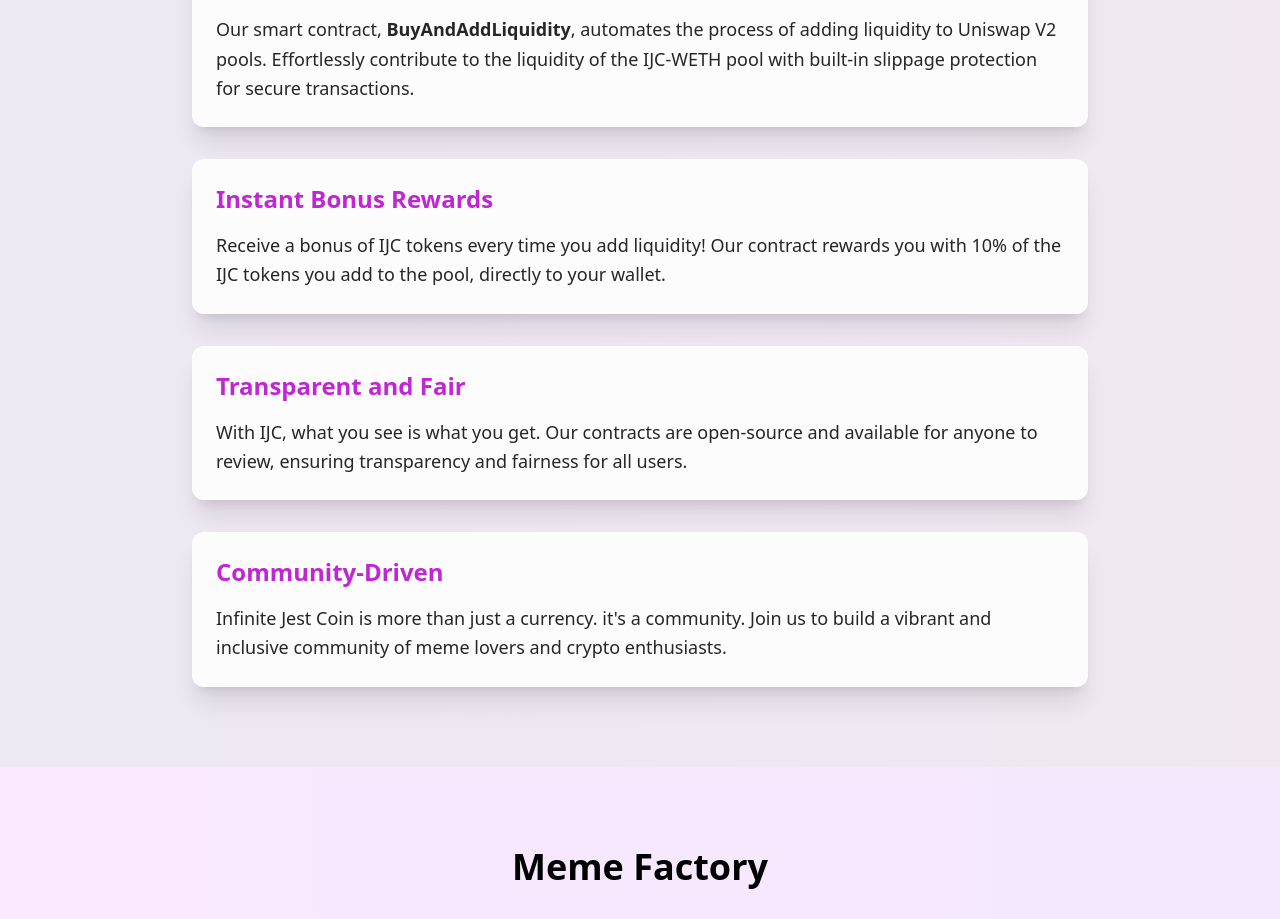
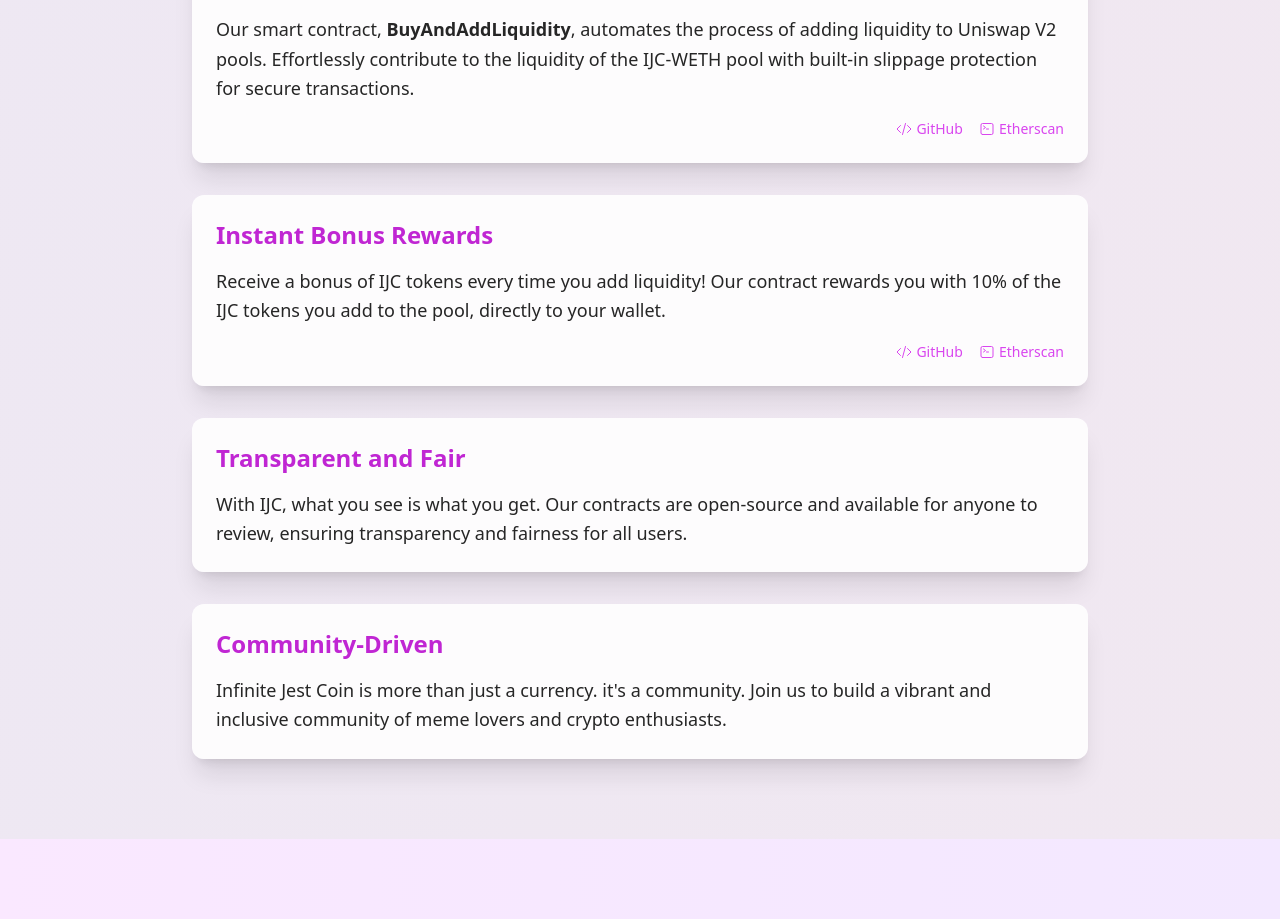
Before and after one commit to INFINITE-JEST-COIN/INFINITE-JEST-COIN-WEBSITE, a React (Vite) app: page / in a window 1280 px wide. Shown: the part 1950-2869 px from the top of the page. Built offline with nearby package versions, Linux system fonts and the light colour scheme.

Commit message:
feat: update design

```diff
--- a/src/App.tsx
+++ b/src/App.tsx
@@ -10,7 +10,7 @@ function App() {
   const [themeColor, _setThemeColor] = useState("#D946EF"); // Default fuchsia
   const [showMemeFactory, setShowMemeFactory] = useState(false);
   const [memeIdea, setMemeIdea] = useState('');
-  const [isGeneratingMeme, setIsGeneratingMeme] = useState(false);
+  const [isGeneratingMeme, _setIsGeneratingMeme] = useState(false);
   const [memeName, setMemeName] = useState('');
   const [memeSymbol, setMemeSymbol] = useState('');
 
@@ -319,9 +319,33 @@ function App() {
               transition={{ duration: 0.5 }}
             >
               <h3 className="text-2xl font-bold mb-4 text-fuchsia-600">Seamless Liquidity Addition</h3>
-              <p className="text-lg text-neutral-800 leading-relaxed">
+              <p className="text-lg text-neutral-800 leading-relaxed mb-4">
                 Our smart contract, <strong>BuyAndAddLiquidity</strong>, automates the process of adding liquidity to Uniswap V2 pools. Effortlessly contribute to the liquidity of the IJC-WETH pool with built-in slippage protection for secure transactions.
               </p>
+              <div className="flex gap-4 justify-end text-sm">
+                <a
+                  href="https://github.com/yourusername/your-repo"
+                  target="_blank"
+                  rel="noopener noreferrer"
+                  className="text-fuchsia-500 hover:text-fuchsia-600 flex items-center gap-1"
+                >
+                  <svg xmlns="http://www.w3.org/2000/svg" fill="none" viewBox="0 0 24 24" strokeWidth={1.5} stroke="currentColor" className="w-4 h-4">
+                    <path strokeLinecap="round" strokeLinejoin="round" d="M17.25 6.75 22.5 12l-5.25 5.25m-10.5 0L1.5 12l5.25-5.25m7.5-3-4.5 16.5" />
+                  </svg>
+                  GitHub
+                </a>
+                <a
+                  href="https://etherscan.io/address/your-contract-address"
+                  target="_blank"
+                  rel="noopener noreferrer"
+                  className="text-fuchsia-500 hover:text-fuchsia-600 flex items-center gap-1"
+                >
+                  <svg xmlns="http://www.w3.org/2000/svg" fill="none" viewBox="0 0 24 24" strokeWidth={1.5} stroke="currentColor" className="w-4 h-4">
+                    <path strokeLinecap="round" strokeLinejoin="round" d="m6.75 7.5 3 2.25-3 2.25m4.5 0h3m-9 8.25h13.5A2.25 2.25 0 0 0 21 18V6a2.25 2.25 0 0 0-2.25-2.25H5.25A2.25 2.25 0 0 0 3 6v12a2.25 2.25 0 0 0 2.25 2.25Z" />
+                  </svg>
+                  Etherscan
+                </a>
+              </div>
             </motion.div>
 
             {/* Instant Bonus Rewards */}
@@ -333,9 +357,33 @@ function App() {
               transition={{ duration: 0.5 }}
             >
               <h3 className="text-2xl font-bold mb-4 text-fuchsia-600">Instant Bonus Rewards</h3>
-              <p className="text-lg text-neutral-800 leading-relaxed">
+              <p className="text-lg text-neutral-800 leading-relaxed mb-4">
                 Receive a bonus of IJC tokens every time you add liquidity! Our contract rewards you with 10% of the IJC tokens you add to the pool, directly to your wallet.
               </p>
+              <div className="flex gap-4 justify-end text-sm">
+                <a
+                  href="https://github.com/yourusername/your-repo"
+                  target="_blank"
+                  rel="noopener noreferrer"
+                  className="text-fuchsia-500 hover:text-fuchsia-600 flex items-center gap-1"
+                >
+                  <svg xmlns="http://www.w3.org/2000/svg" fill="none" viewBox="0 0 24 24" strokeWidth={1.5} stroke="currentColor" className="w-4 h-4">
+                    <path strokeLinecap="round" strokeLinejoin="round" d="M17.25 6.75 22.5 12l-5.25 5.25m-10.5 0L1.5 12l5.25-5.25m7.5-3-4.5 16.5" />
+                  </svg>
+                  GitHub
+                </a>
+                <a
+                  href="https://etherscan.io/address/your-contract-address"
+                  target="_blank"
+                  rel="noopener noreferrer"
+                  className="text-fuchsia-500 hover:text-fuchsia-600 flex items-center gap-1"
+                >
+                  <svg xmlns="http://www.w3.org/2000/svg" fill="none" viewBox="0 0 24 24" strokeWidth={1.5} stroke="currentColor" className="w-4 h-4">
+                    <path strokeLinecap="round" strokeLinejoin="round" d="m6.75 7.5 3 2.25-3 2.25m4.5 0h3m-9 8.25h13.5A2.25 2.25 0 0 0 21 18V6a2.25 2.25 0 0 0-2.25-2.25H5.25A2.25 2.25 0 0 0 3 6v12a2.25 2.25 0 0 0 2.25 2.25Z" />
+                  </svg>
+                  Etherscan
+                </a>
+              </div>
             </motion.div>
 
             {/* Transparent and Fair */}
@@ -372,14 +420,28 @@ function App() {
       {/* Meme Factory */}
       <section className="px-6 py-20 bg-gradient-to-r from-fuchsia-100 to-purple-100" id="meme-factory">
         <div className="max-w-4xl mx-auto">
+          <div className="relative inline-block w-full text-center">
             <motion.h2
-            className="text-4xl font-bold mb-8 text-center"
+              className="text-4xl font-bold mb-8 text-center inline-flex items-center gap-4 justify-center"
               initial={{ opacity: 0, y: 20 }}
               whileInView={{ opacity: 1, y: 0 }}
               transition={{ duration: 0.8 }}
             >
               Meme Factory
+              <motion.span
+                className="inline-block px-3 py-1 bg-fuchsia-500 text-white text-sm rounded-full font-medium"
+                initial={{ opacity: 0, scale: 0.8 }}
+                whileInView={{ opacity: 1, scale: 1 }}
+                transition={{ delay: 0.3, duration: 0.5 }}
+                animate={{
+                  y: [0, -4, 0],
+                }}
+                whileHover={{ scale: 1.05 }}
+              >
+                Coming Soon
+              </motion.span>
             </motion.h2>
+          </div>
 
           <motion.div
             className="bg-white/90 rounded-xl p-8 shadow-xl"
@@ -448,32 +510,47 @@ function App() {
           exit={{ opacity: 0 }}
         >
           <motion.div
-            className="bg-white rounded-xl p-8 max-w-2xl w-full mx-4"
+            className="bg-white rounded-xl p-8 max-w-2xl w-full mx-4 relative overflow-hidden"
             initial={{ scale: 0.8 }}
             animate={{ scale: 1 }}
             transition={{ duration: 0.3 }}
           >
+            {/* Coming Soon Overlay */}
+            <div className="absolute inset-0 bg-fuchsia-500/70 flex flex-col items-center justify-center z-10">
+              <motion.div
+                initial={{ opacity: 0, y: 20 }}
+                animate={{ opacity: 1, y: 0 }}
+                transition={{ delay: 0.2 }}
+                className="text-center"
+              >
+                <h3 className="text-4xl font-bold text-white mb-4">Coming Soon!</h3>
+                <p className="text-white/90 text-lg max-w-md mx-auto">
+                  Our AI-powered Meme Factory is being fine-tuned for maximum memetic potential.
+                  Stay tuned for the launch!
+                </p>
+              </motion.div>
+            </div>
+
+            {/* Existing Modal Content (will be behind overlay) */}
             <div className="flex justify-between items-center mb-6">
               <h3 className="text-2xl font-bold text-fuchsia-600">Meme Factory Wizard</h3>
               <button
                 onClick={() => setShowMemeFactory(false)}
-                className="text-neutral-500 hover:text-neutral-700"
+                className="text-neutral-500 hover:text-neutral-700 z-20 relative"
               >
                 ✕
               </button>
             </div>
 
-            {/* Add your meme generation wizard steps here */}
             <div className="space-y-6">
-              {/* Wizard content will go here */}
               <p className="text-neutral-600">
                 Your meme coin is being created. This process includes:
               </p>
               <ul className="list-disc list-inside space-y-2 text-neutral-600">
+                <li>Website creation</li>
                 <li>Smart contract generation</li>
                 <li>Tokenomics configuration</li>
                 <li>Logo and basic branding</li>
-                <li>Website creation</li>
               </ul>
             </div>
           </motion.div>
```
Lines whose indentation alone changed are shown as unchanged.
